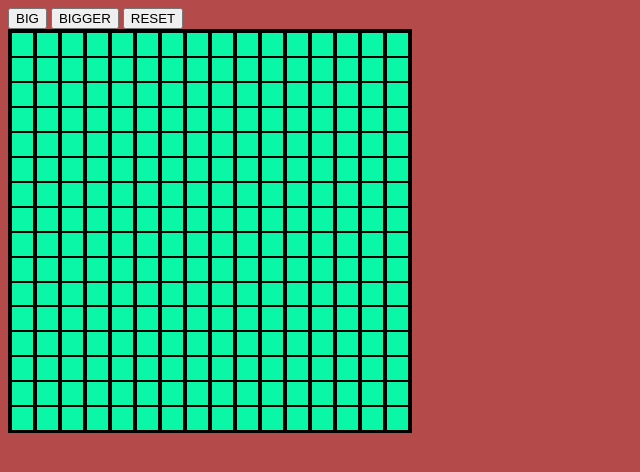
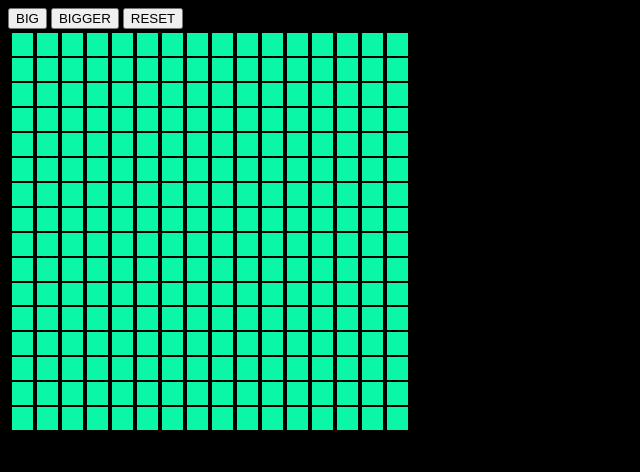
Before and after one commit to katrice96/etch-a-sketch, a plain HTML site: page index.html in a window 1280 px wide. Shown: the whole page, without its empty margins (0-640 px from the left). Drawn offline with Linux system fonts and the light colour scheme.

Commit message:
changed background color of page

```diff
--- a/styles.css
+++ b/styles.css
@@ -1,5 +1,5 @@
 body {
-    background-color: #b54a4a;
+    background-color: #000000;
 }
 
 #controlContainer{
```
